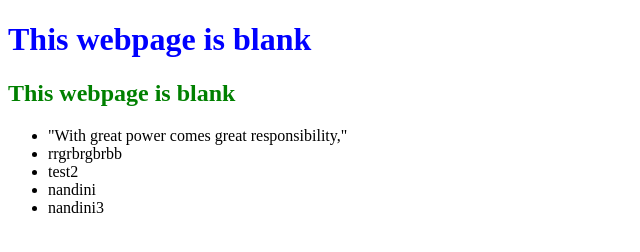
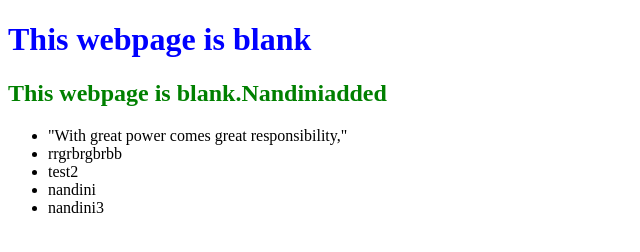
Before and after one commit to DEVANANDINI/FirstGIT, a plain HTML site: page index.html in a window 1280 px wide. Shown: the whole page, without its empty margins (0-640 px from the left). Drawn offline with Linux system fonts and the light colour scheme.

Commit message:
chnged h2 header

```diff
--- a/index.html
+++ b/index.html
@@ -17,7 +17,7 @@
 	</head>
 	<body class="sapUiBody">
 		<h1 >This webpage is blank</h1>
-			<h2>This webpage is blank</h2>
+			<h2>This webpage is blank.Nandiniadded</h2>
 			<ul>
 				<li>"With great power comes great responsibility,"
 
```
